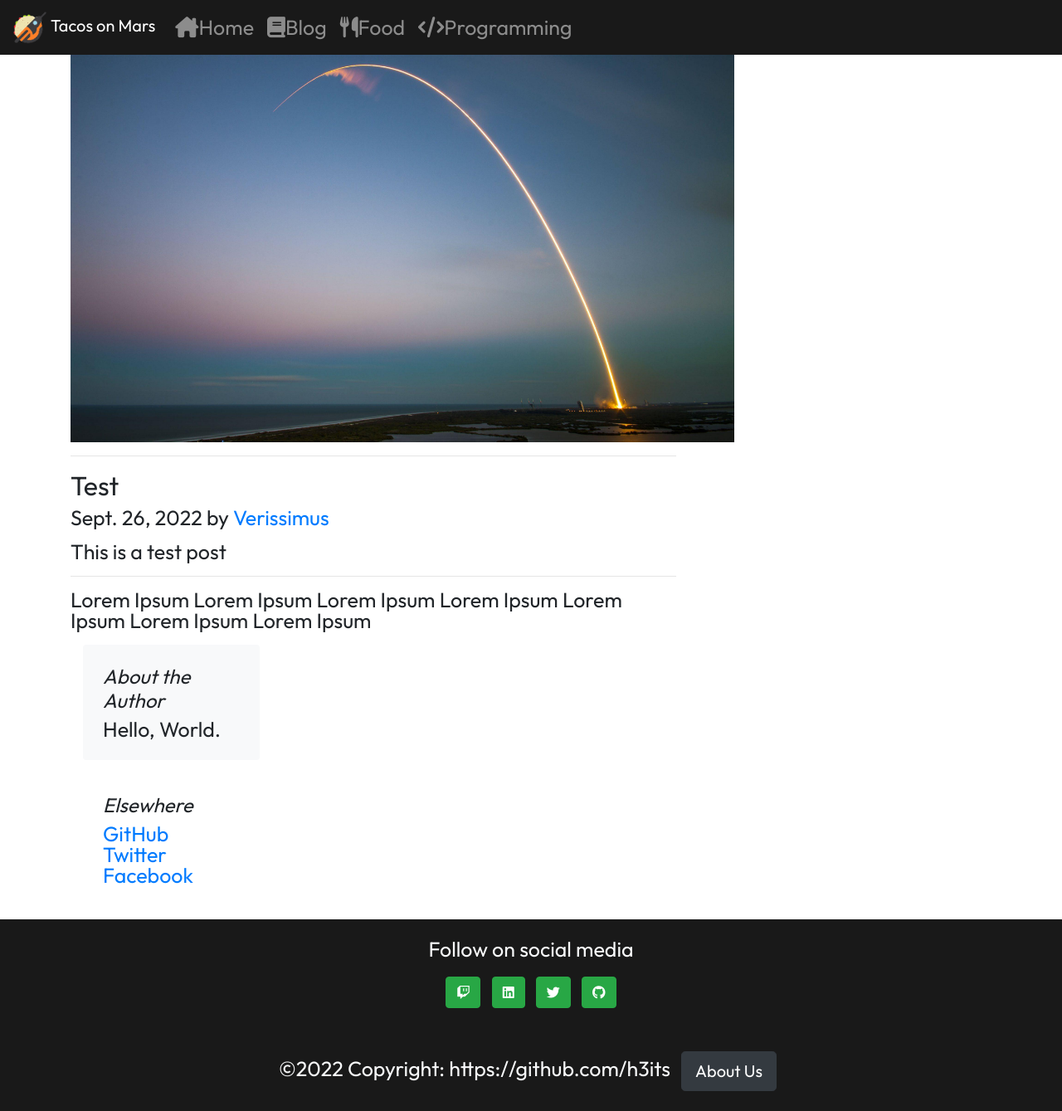
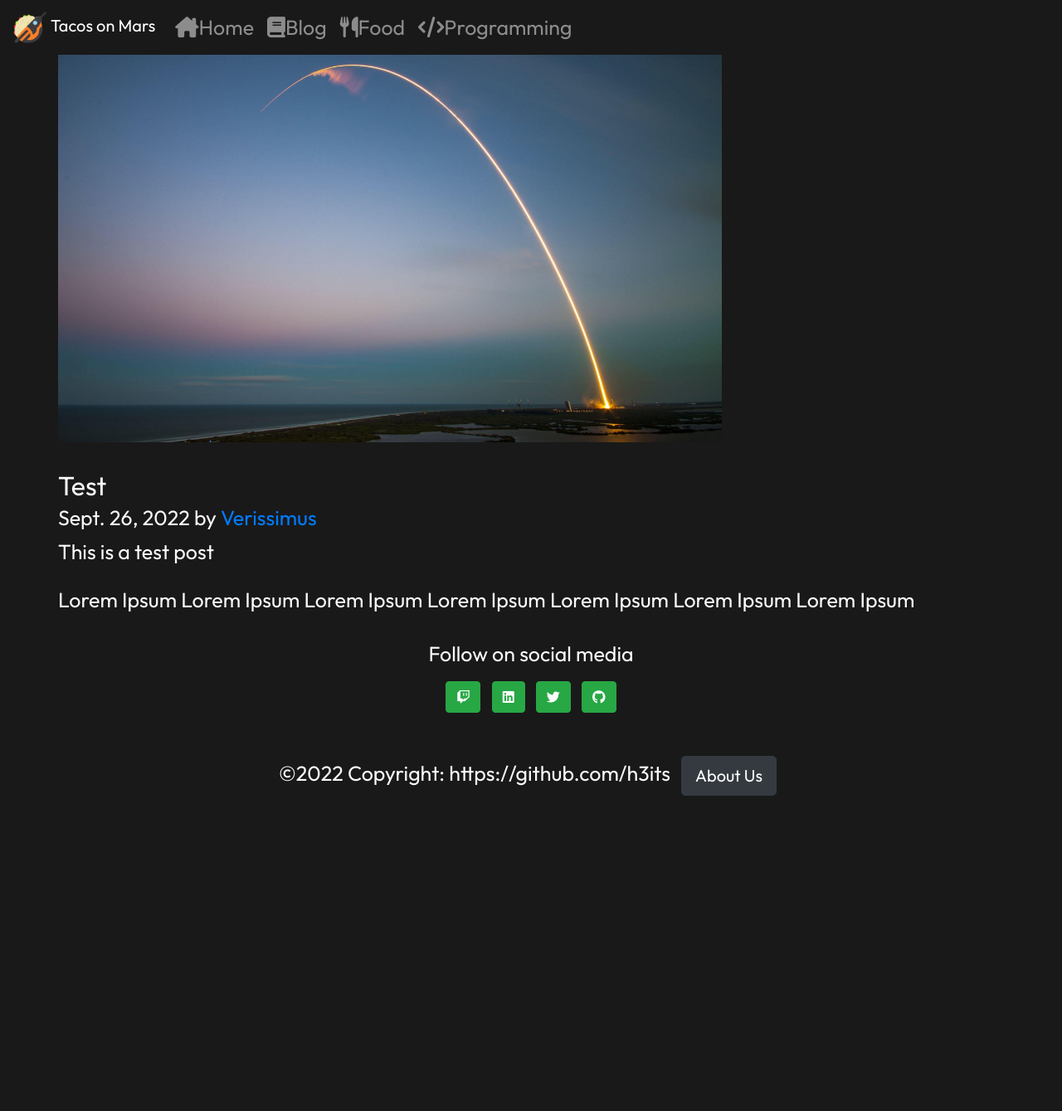
Before and after one commit to h3its/Paradise3, a Django app: page /posts/1 in a window 1280 px wide. Shown: the whole page at 83% size. After the commit the page ends 959 px from the top, so only its background shows below. Run offline with Django 4.2, Linux system fonts and the light colour scheme; data comes from the database, SQL or seed files in the repository; some web fonts are replaced.

Commit message:
lots of ui stuff, need to fix black bar

```diff
--- a/blog/templates/blog/base.html
+++ b/blog/templates/blog/base.html
@@ -12,6 +12,7 @@
             font-family: 'Tiro Devanagari Sanskrit', serif; font-family: 'Outfit', sans-serif;
             line-height: 25px;
             font-size: 25px;
+            background-color: #191919;
         }
 
     </style>
--- a/blog/templates/blog/single_post.html
+++ b/blog/templates/blog/single_post.html
@@ -4,7 +4,7 @@
     {% load static %}
     <main role="main" class="container">
   <div class="row">
-    <div class="col-md-8 blog-main">
+    <div class="blog-main text-light">
       <hr>
       <img src="{% static post.Image %}" height="500px"/>
       <hr>
@@ -18,22 +18,6 @@
         <p> {{ post.Body }}</p>
     </div><!-- /.blog-main -->
 
-    <aside class="col-md-4 blog-sidebar">
-      <div class="p-4 mb-3 bg-light rounded">
-        <h4 class="font-italic">About the Author</h4>
-        <p class="mb-0">{{ post.Author.Bio }}</p>
-      </div>
-
-      <div class="p-4">
-        <h4 class="font-italic">Elsewhere</h4>
-        <ol class="list-unstyled">
-          <li><a href="#">GitHub</a></li>
-          <li><a href="#">Twitter</a></li>
-          <li><a href="#">Facebook</a></li>
-        </ol>
-      </div>
-    </aside><!-- /.blog-sidebar -->
-
   </div><!-- /.row -->
   </div>
 </main>
```
Also changed, not shown: blog/templates/blog/index.html (+5 -14 lines).
